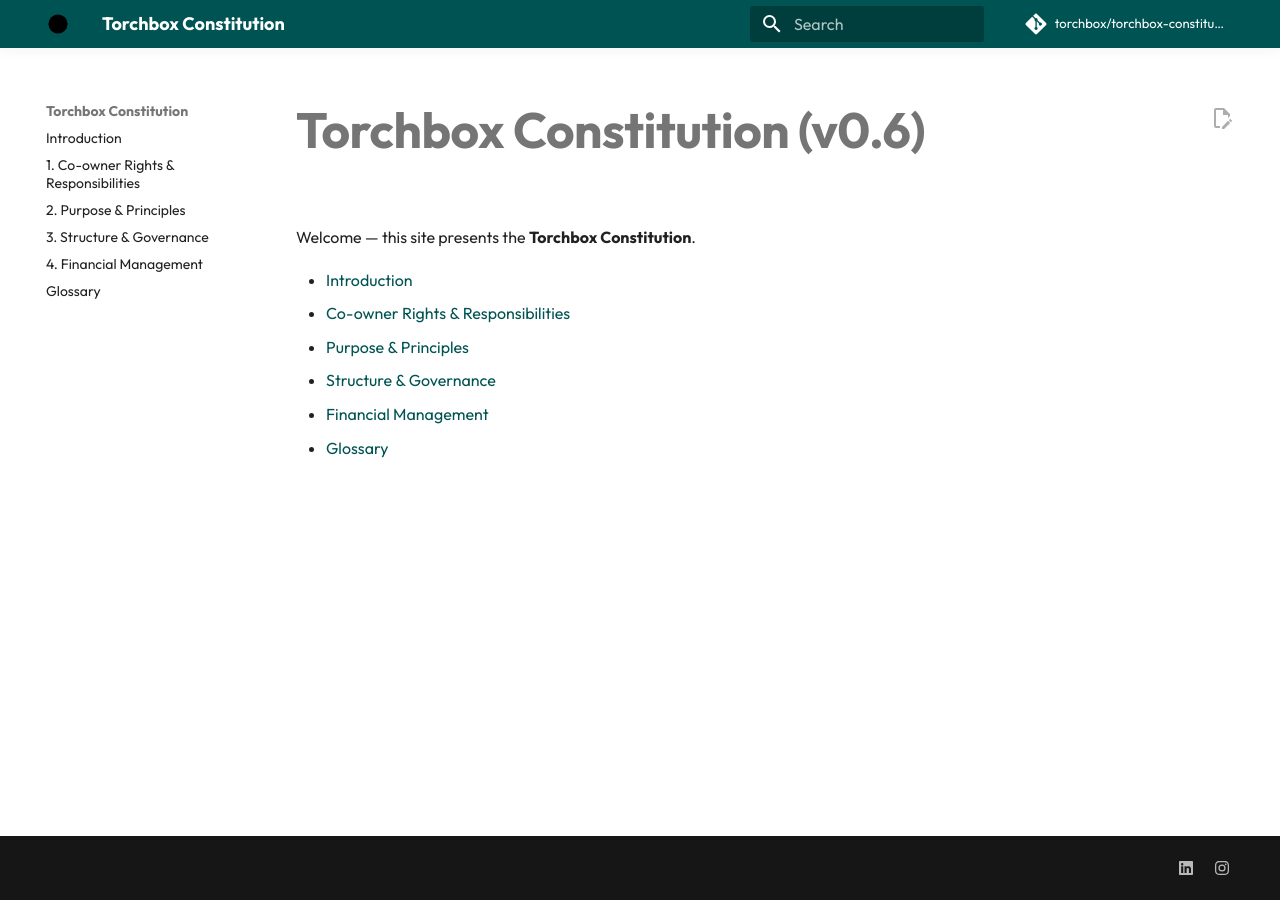
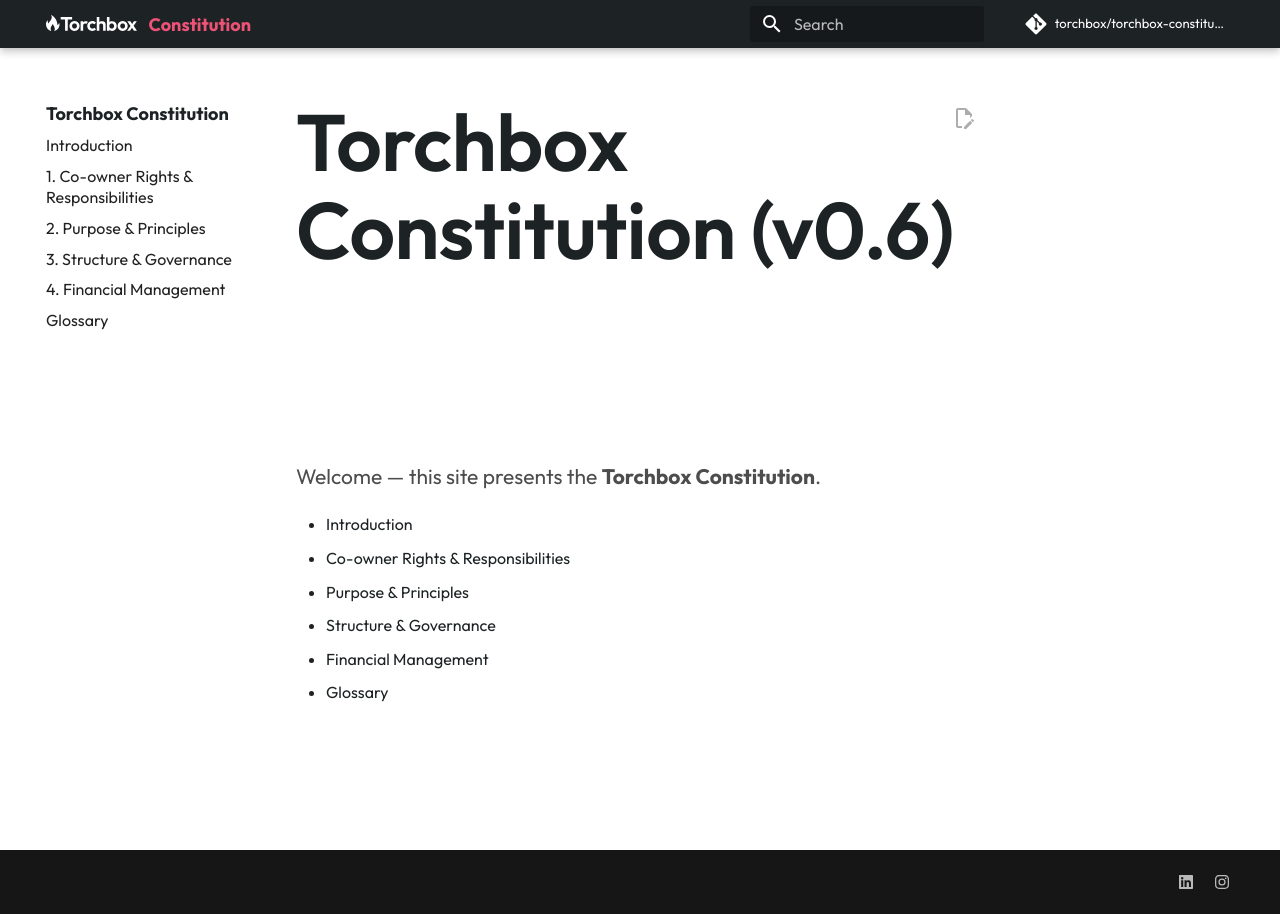
Before and after one commit to torchbox/torchbox-constitution, an MkDocs documentation site: the page built from docs/index.md, in a window 1280 px wide. Built offline with MkDocs 1.6.1 and Material for MkDocs 9.7.7, drawn with Linux system fonts in a browser that asks for light colours; comment, search, counter and statistics services are not loaded.

Commit message:
Add theme styles

```diff
--- a/docs/assets/overrides.css
+++ b/docs/assets/overrides.css
@@ -1,67 +1,128 @@
-/* ===============================
-   Torchbox look & feel (MkDocs-Material)
-   =============================== */
+:root {
+  /* Torchbox theme colors */
+  --color--white: #fff;
+  --color--grey-20: #ccc;
+  --color--grey-70: #4d4d4d;
+  --color--eclipse: #1d2325;
+  --color--black: #000;
+  --color--coral: #ee5276;
+  --color--coral-dark: #be425e;
 
-/* --- Brand tokens (tweak just these two if needed) --- */
-:root {
-  --tb-primary: #005353;  /* Torchbox teal (adjust if needed) */
-  --tb-accent:  #ff7a59;  /* Torchbox orange (adjust if needed) */
+  --font--primary: "Outfit", sans-serif;
 
-  --tb-font-sans: "Outfit", ui-sans-serif, system-ui, -apple-system, "Segoe UI",
-                  Roboto, "Helvetica Neue", Arial, "Noto Sans", sans-serif;
-
-  --tb-radius: 12px;
-  --tb-shadow: 0 8px 28px rgba(0,0,0,.06);
-}
-
-/* Dark mode contrast tweaks */
-:root[data-md-color-scheme="slate"] {
-  --tb-primary: #20b2aa;   /* brighter teal for dark mode */
-  --tb-accent:  #ff9a7c;   /* slightly brighter accent for dark mode */
+  --content-width: 720px;
 }
 
 /* --- Map tokens to Material variables --- */
 :root {
-  --md-primary-fg-color: var(--tb-primary);
-  --md-accent-fg-color:  var(--tb-accent);
+  --md-primary-fg-color: var(--color--eclipse);
+  --md-accent-fg-color: var(--color--coral);
 
-  --md-text-font: var(--tb-font-sans);
-  --md-code-font: ui-monospace, SFMono-Regular, Menlo, Monaco, Consolas, "Liberation Mono", monospace;
+  --md-text-font: var(--font--primary);
 
-  --md-typeset-a-color: var(--tb-primary);
+  --md-typeset-a-color: var(--color--coral);
 }
 
 /* --- Typography --- */
 .md-typeset h1,
 .md-typeset h2,
 .md-typeset h3 {
-  font-family: var(--tb-font-sans);
-  letter-spacing: -0.01em;
-  font-weight: 700;
+  font-weight: 600;
+  letter-spacing: -0.5px;
+  color: var(--color--eclipse);
 }
-.md-typeset h1 { font-size: clamp(2rem, 2vw + 1.2rem, 2.6rem); }
-.md-typeset h2 { font-size: clamp(1.5rem, 1.2vw + 1rem, 2rem); }
-.md-typeset p  { line-height: 1.7; }
+
+.md-typeset h1 {
+  font-size: 50px;
+  line-height: 1.1;
+}
+
+.md-typeset h2 {
+  font-size: 38px;
+  line-height: 1.1;
+}
+
+.md-typeset h3 {
+  font-size: 28px;
+  line-height: 1.4;
+}
+
+.md-typeset p {
+  font-size: 19px;
+  line-height: 1.4;
+  color: var(--color--grey-70);
+}
+
+.md-typeset .glossary-term {
+  border-bottom: 2px dotted var(--color--coral);
+}
+
+.md-nav .md-nav__title {
+  font-size: 18px;
+  color: var(--color--eclipse);
+}
+
+.md-nav--primary {
+  font-size: 16px;
+}
+
+.md-nav--secondary {
+  font-size: 14px;
+}
+
+@media (min-width: 1200px) {
+  .md-typeset h1 {
+    font-size: 80px;
+  }
+
+  .md-typeset h2 {
+    font-size: 54px;
+  }
+
+  .md-typeset h3 {
+    font-size: 32px;
+  }
+
+  .md-typeset p {
+    font-size: 21px;
+  }
+}
+
+/* --- Layout --- */
+.md-main {
+  margin-bottom: 120px;
+}
+
+.md-content {
+  max-width: var(--content-width);
+}
+
+/* --- Header title override --- */
+.md-header__topic .md-ellipsis {
+  position: relative;
+  visibility: hidden;
+}
+
+.md-header__topic .md-ellipsis::after {
+  content: "Constitution";
+  color: var(--color--coral);
+  position: absolute;
+  left: 0;
+  top: 1px;
+  visibility: visible;
+}
+
+[dir="ltr"] .md-header__title {
+  margin-left: 0;
+}
 
 /* --- Buttons / links --- */
-.md-button, .md-typeset .md-button {
-  border-radius: 999px;
-  padding: .6rem 1.1rem;
-  font-weight: 600;
-}
-a:hover { text-decoration-thickness: 2px; text-underline-offset: 3px; }
-
-/* --- Cards / surfaces (admonitions, code blocks) --- */
-.md-typeset .admonition,
-.md-typeset details,
-.md-typeset .highlight {
-  border-radius: var(--tb-radius);
-  box-shadow: var(--tb-shadow);
+.md-top {
+  color: var(--color--eclipse);
 }
 
-/* --- Header & nav tweaks --- */
-.md-header { box-shadow: 0 4px 12px rgba(0,0,0,.04); }
-.md-nav__title, .md-nav__link--active { font-weight: 650; }
-
-/* --- Optional hero spacing on Home --- */
-.md-content__inner > :is(h1, h2):first-child { margin-top: .25rem; }
+/* --- Navigation  --- */
+.md-nav__title,
+.md-nav__link--active {
+  font-weight: 650;
+}
```
Also changed, not shown: docs/assets/torchbox-logo.svg.
